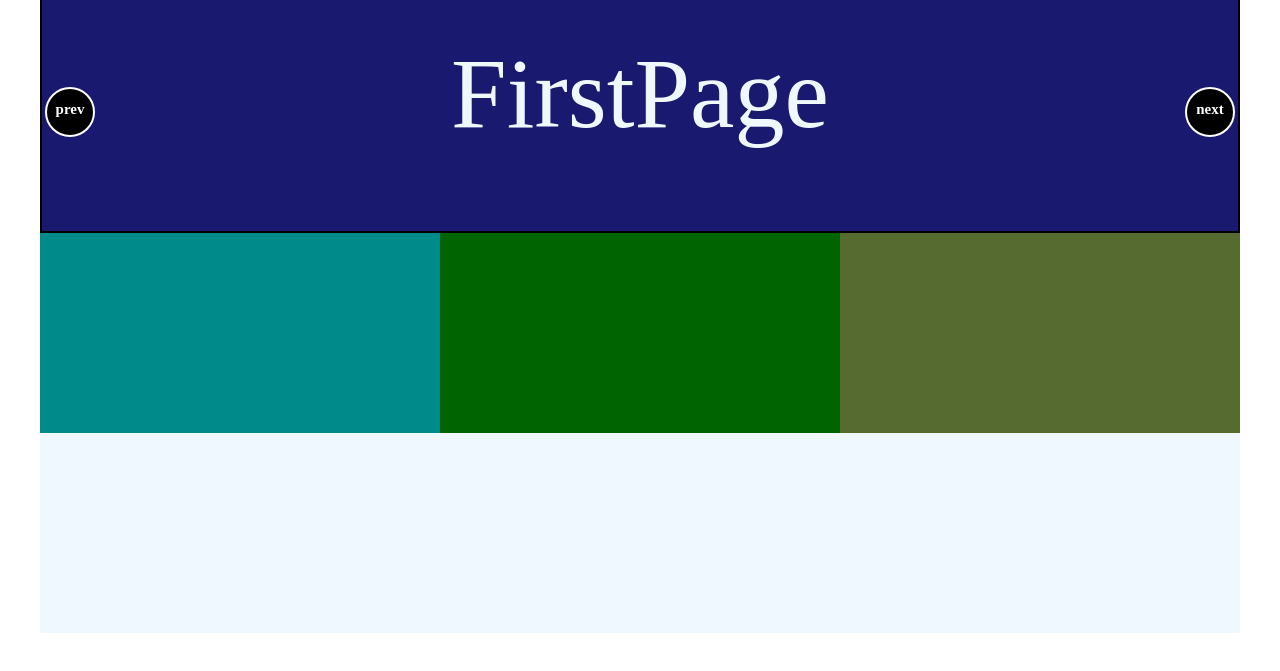
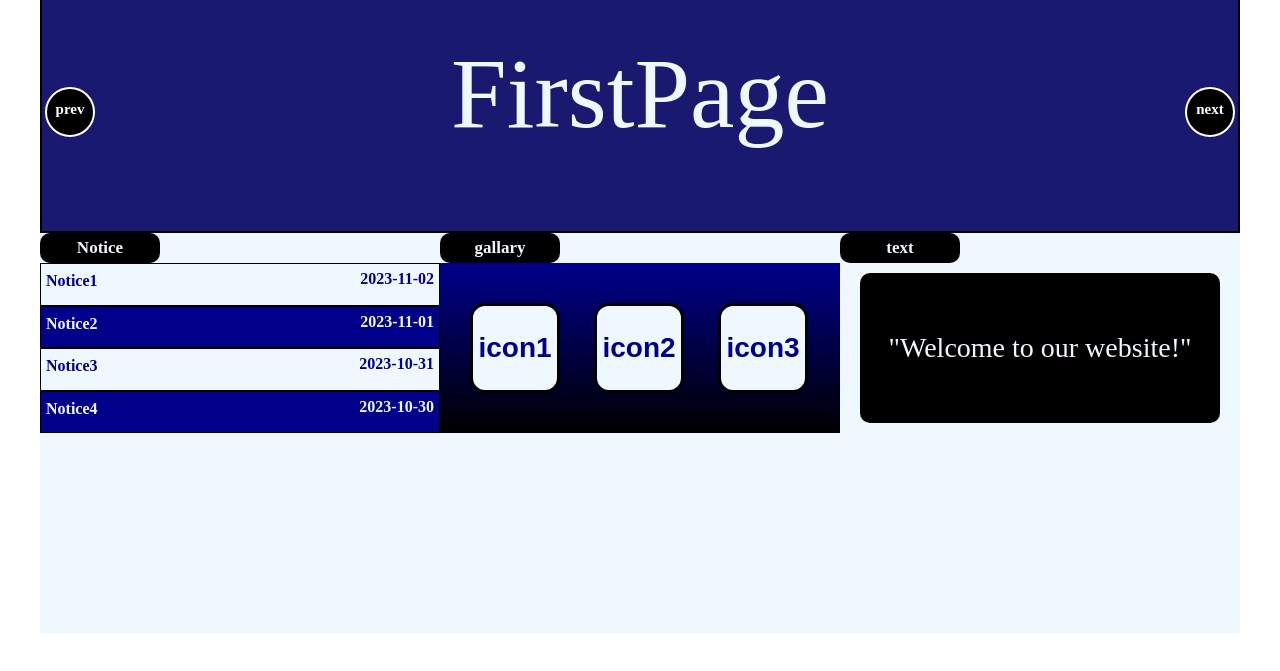
Before and after one commit to TaeWoongYoun/OnlyCss, a plain HTML site: page index.html in a window 1280 px wide. Shown: the part 67-738 px from the top of the page. Drawn offline with Linux system fonts and the light colour scheme.

Commit message:
Chore : update

```diff
--- a/index.html
+++ b/index.html
@@ -85,13 +85,39 @@
             </div>
         <div class="content">
             <div class="con1">
-
+                <div class="name">
+                    <a href="#">Notice</a>
+                </div>
+                <div class="Notice">
+                    <ul>
+                        <li><a href="#" class="N1">Notice1</a>
+                            <span class="N1">2023-11-02</span></li>
+                        <li><a href="#" class="N2">Notice2</a>
+                            <span class="N2">2023-11-01</span></li>
+                        <li><a href="#" class="N1">Notice3</a>
+                            <span class="N1">2023-10-31</span></li>
+                        <li><a href="#" class="N2">Notice4</a>
+                            <span class="N2">2023-10-30</span></li>
+                    </ul>
+                </div>
             </div>
             <div class="con2">
-
+                <div class="name2">
+                    <a href="#">gallary</a>
+                </div>
+                <div class="btn">
+                    <button>icon1</button>
+                    <button>icon2</button>
+                    <button>icon3</button>
+                </div>
             </div>
             <div class="con3">
-
+                <div class="name3">
+                    <a href="#">text</a>
+                </div>
+                <div class="text">
+                    <p>"Welcome to our website!"</p>
+                </div>
             </div>
         </div>
         <footer>
@@ -105,5 +131,8 @@
 
             </div>
         </footer>
+
+    </main>
+
 </body>
 </html>
--- a/style.css
+++ b/style.css
@@ -232,17 +232,150 @@ header{
 .con1{
     width: 400px;
     height: 200px;
-    background-color: darkcyan;
+    background-color: aliceblue;
 }
+
+.name{
+    display: flex;
+    width: 120px;
+    height: 30px;
+    padding: 3px;
+    align-items: center;
+    justify-content: center;
+    background-color: black;
+    border-radius: 10px;
+}
+
+.name > a{
+    color: aliceblue;
+    font-weight: 700;
+    font-size: 17px;
+}
+
+.Notice > ul > li{
+    width: 400px;
+    height: 42.5px;
+    padding: 8px 5px;
+    border: #000000 1px solid;
+}
+
+
+.Notice > ul > div > label > li{
+    width: 400px;
+    height: 42.5px;
+    padding: 8px 5px;
+}
+
+.Notice > ul > li > span{
+    float: right;
+    margin-top: -20px;
+}
+
+.Notice > ul > div > label > li > span{
+    float: right;
+    margin-top: -20px;
+}
+
+
+.Notice > ul > li:nth-child(2n) {
+    background-color: darkblue;
+}
+
+.N2{
+    color: aliceblue;
+    font-weight: 700;
+}
+
+.Notice > ul > li:nth-child(odd) {
+    background-color: aliceblue;
+}
+
+.N1{
+    color: darkblue;
+    font-weight: 700;
+}
+
 
 .con2{
     width: 400px;
     height: 200px;
-    background-color: darkgreen;
+    background-color: aliceblue;
+}
+
+.name2{
+    display: flex;
+    width: 120px;
+    height: 30px;
+    padding: 3px;
+    align-items: center;
+    justify-content: center;
+    background-color: black;
+    border-radius: 10px;
+}
+
+.name2 > a{
+    color: aliceblue;
+    font-weight: 700;
+    font-size: 17px;
+}
+
+.btn{
+    background: linear-gradient(to bottom, darkblue, black);
+    height: 170px;
+}
+
+button{
+    width: 90px;
+    height: 90px;
+    background-color: aliceblue;
+    color: darkblue;
+    font-size: 28px;
+    font-weight: 700;
+    border: #000000 3px solid;
+    border-radius: 15px;
+    margin-top: 40px;
+    margin-left: 30px;
 }
 
 .con3{
     width: 400px;
     height: 200px;
-    background-color: darkolivegreen;
+    background-color: aliceblue;
+
 }
+
+.name3{
+    display: flex;
+    width: 120px;
+    height: 30px;
+    padding: 3px;
+    align-items: center;
+    justify-content: center;
+    background-color: black;
+    border-radius: 10px;
+}
+
+.name3 > a{
+    color: aliceblue;
+    font-weight: 700;
+    font-size: 17px;
+}
+
+.text{
+    border-radius: 10px;
+    margin-top: 10px;
+    margin-left: 5%;
+    display: flex;
+    align-items: center;
+    justify-content: center;
+    width: 90%;
+    height: 150px;
+    background-color: #000000;
+
+}
+
+.text > p {
+    color: aliceblue;
+    background-color: #000000;
+    font-size: 28px;
+}
```
